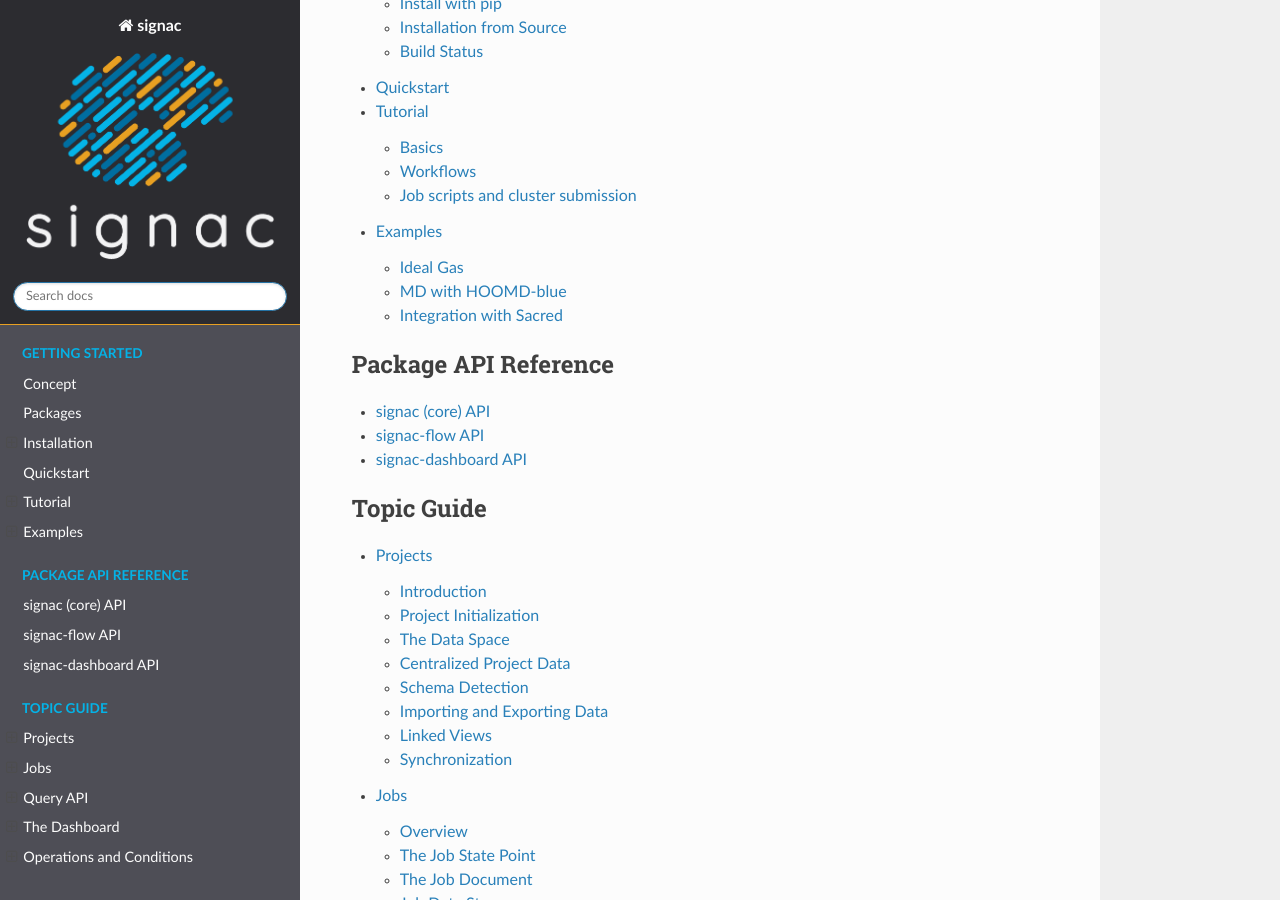
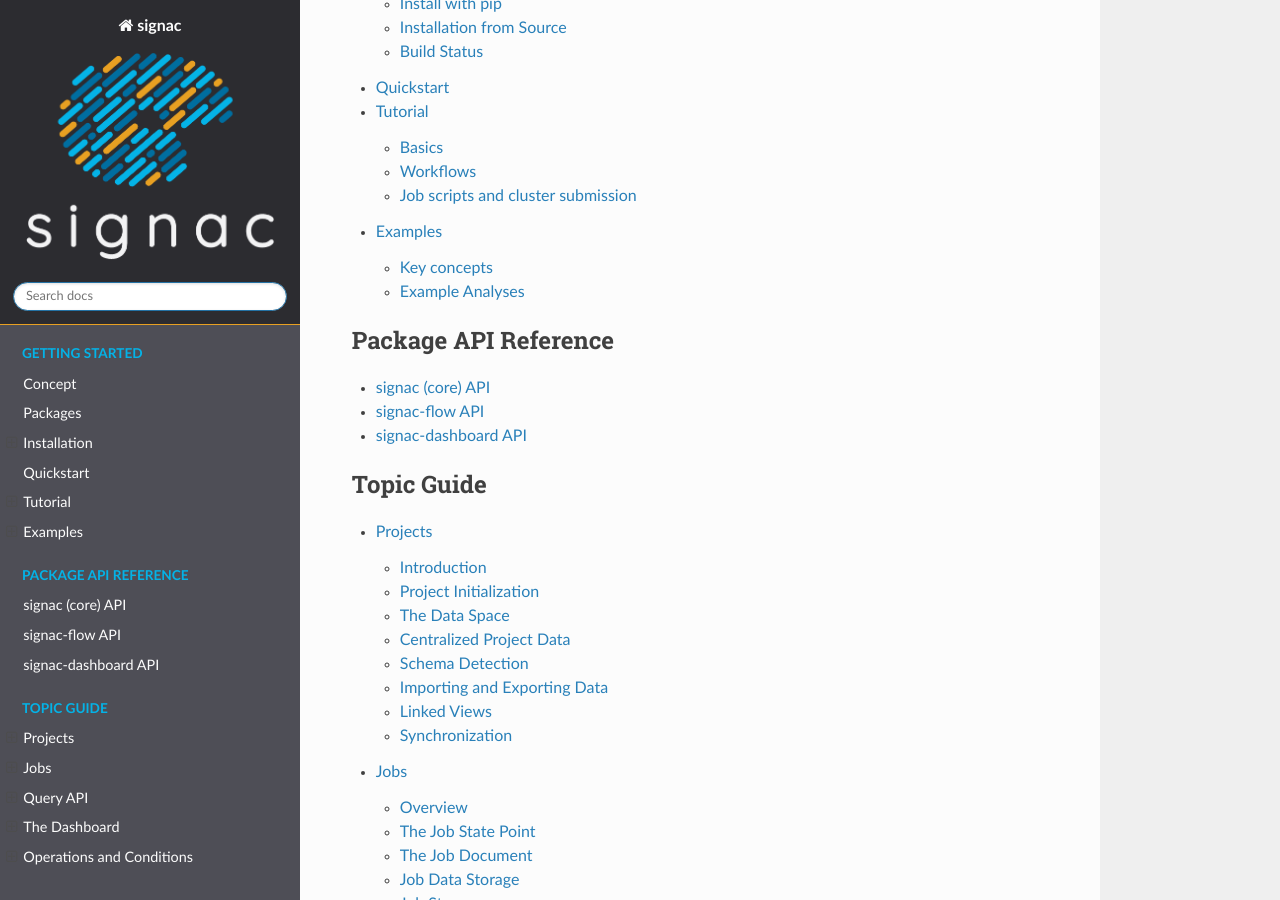
Before and after one commit to glotzerlab/signac-docs, a Sphinx documentation site: the page built from docs/source/index.rst, in a window 1280 px wide and 900 px high, scrolled down 563 px. Built offline with Sphinx 7.4.7 and the Read the Docs theme 2.0.0, drawn with Linux system fonts in a browser that asks for light colours; part of the change alters nothing that is shown.

```diff
--- a/docs/source/conf.py
+++ b/docs/source/conf.py
@@ -44,6 +44,8 @@ extensions = [
     'sphinx.ext.todo',
     'sphinx.ext.mathjax',
     'sphinx.ext.autosummary',
+    'nbsphinx',
+    'jupyter_sphinx',
 ]
 
 # Add any paths that contain templates here, relative to this directory.
@@ -68,7 +70,14 @@ language = None
 # List of patterns, relative to source directory, that match files and
 # directories to ignore when looking for source files.
 # This pattern also affects html_static_path and html_extra_path .
-exclude_patterns = []
+exclude_patterns = [
+    '_build',
+    '_templates',
+    '**.ipynb_checkpoints',
+]
+
+# Don't execute notebooks when rendering.
+nbsphinx_execute = 'never'
 
 # The name of the Pygments (syntax highlighting) style to use.
 pygments_style = 'sphinx'
--- a/docs/source/examples.rst
+++ b/docs/source/examples.rst
@@ -4,93 +4,29 @@
 Examples
 ========
 
-.. sidebar:: License
-
-    All the code shown here can be downloaded from the signac-docs_ repository, and is released into the `public domain <https://github.com/glotzerlab/signac-docs/blob/master/examples/LICENSE.txt>`_.
-
-.. _signac-docs: https://github.com/glotzerlab/signac-docs
+Examples are provided as `Jupyter <https://jupyter.org/>`_ notebooks in a separate
+`signac-examples <https://github.com/glotzerlab/signac-examples>`_ repository.
+These notebooks may be launched `interactively on Binder <https://mybinder.org/v2/gh/glotzerlab/signac-examples/master?filepath=index.ipynb>`_
+or downloaded and run on your own system.
+Visualization of data is done via `Matplotlib <https://matplotlib.org/>`_ and `Bokeh <https://bokeh.pydata.org/>`_, unless otherwise noted.
 
 This is a collection of example projects which are designed to illustrate how to implement certain applications and solutions with **signac**.
 Unlike the tutorial, the examples consist mainly of complete, immediately executable source code with less explanation.
 
-.. note::
+Key concepts
+============
 
-    A more comprehensive set of examples is available in the `signac-examples repository <https://github.com/glotzerlab/signac-examples/tree/master/projects>`_.
+There are a few critical concepts, algorithms, and data structures that are central to all of **signac**.
+The :class:`signac.box.Box` class defines the concept of a periodic simulation box, and the :mod:`signac.locality` module defines methods for finding nearest neighbors of particles.
+Since both of these are used throughout **signac**, we recommend reading the :ref:`tutorial` first, before delving into the workings of specific **signac** analysis modules.
 
-.. _idg_example:
+.. toctree::
+    :maxdepth: 1
+    :glob:
 
-Ideal Gas
-=========
+    signac-examples/notebooks/signac_1*
 
-This example is based on the :ref:`tutorial` and assumes that we want to model a system using the ideal gas law:
+Example Analyses
+================
 
-.. math::
-
-    p V = N k_B T
-
-The data space is initialized for a specific system size :math:`N`, thermal energy :math:`kT`, and pressure :math:`p` in a script called ``init.py``:
-
-.. literalinclude:: ../../examples/tutorial/init.py
-
-The workflow consists of a ``compute_volume`` operation that computes the volume based on the given parameters and stores it within a file called ``V.txt`` within each job's workspace directory.
-The two additional operations copy the result into a JSON file called ``data.json`` and into the job document under the ``volume`` key respectively.
-All operations are defined in ``project.py``:
-
-.. literalinclude:: ../../examples/tutorial/project.py
-
-The complete workflow can be executed on the command line with ``$ python project.py run``.
-
-
-MD with HOOMD-blue
-==================
-
-This example demonstrates how to setup and analyze the simulation of a Lennard-Jones fluid with molecular dynamics (MD) using `HOOMD-blue <https://glotzerlab.engin.umich.edu/hoomd-blue>`_.
-The project data space is initialized in a ``src/init.py`` script with explicit random seed:
-
-.. literalinclude:: ../../examples/hoomd-lj/src/init.py
-
-Using this script, one replica set (for a given random seed, e.g., 42) can then be initialized with:
-
-.. code-block:: bash
-
-    $ python src/init.py 42
-
-The simulation and analysis workflow is broken into three operations:
-
-  1. **init**: Initialize the simulation configuration.
-  2. **estimate**: Use the ideal gas law to estimate the expected volume.
-  3. **sample**: Carry out the simulation with HOOMD-blue.
-
-Those three operations and corresponding condition functions are defined and implemented within a ``src/project.py`` module:
-
-.. literalinclude:: ../../examples/hoomd-lj/src/project.py
-
-There are two additional label functions, which show whether the simulation has finished (**sampled**) and one that shows the rough progress in quarters (**progress**).
-
-Execute the initialization and simulation with:
-
-.. code-block:: bash
-
-  $ python src/project.py run
-
-
-.. todo::
-
-    Add Pumpkin example.
-    Add MD with Gromacs example.
-
-
-Integration with Sacred
-=======================
-
-Integrating a sacred_ experiment with **signac-flow** is very simple.
-Assuming the following sacred_ experiment defined in a ``experiment.py`` module:
-
-.. _sacred: https://sacred.readthedocs.io/
-
-.. literalinclude:: ../../examples/sacred/experiment.py
-
-
-Then we can integrate that experiment on a *per job* basis like this:
-
-.. literalinclude:: ../../examples/sacred/project.py
+The examples below go into greater detail about specific applications of **signac** and use cases that its analysis methods enable, such as user-defined analyses, machine learning, and data visualization.
```
Also changed, not shown: .gitmodules, 1 other file.
